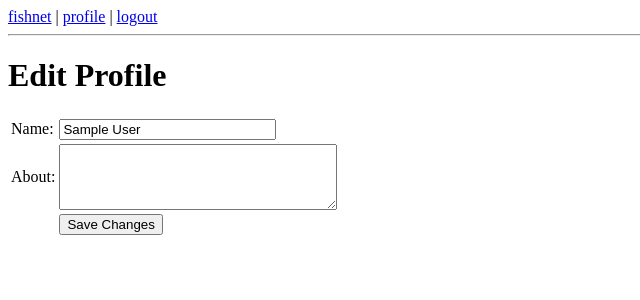
After one commit to mikaylathompson/fishnet, a Flask app: page /edit in a window 1280 px wide. The commit adds this page. Shown: the top 300 px of the page, without its empty margins (0-640 px from the left). Run offline with Flask 2, Linux system fonts and the light colour scheme; the visitor is signed in with stand-in values (Sample User, id 1); data comes from the database, SQL or seed files in the repository; parts of the project's set-up code (start-up, migrations or seed data) failed here and were passed over.

Commit message:
Profile editing added
	modified:   app/forms.py
	new file:   app/templates/edit.html
	modified:   app/templates/user.html
	modified:   app/views.py

```diff
--- a/app/forms.py
+++ b/app/forms.py
@@ -1,6 +1,10 @@
-from flask.ext.wtf import Form, TextField, BooleanField
-from flask.ext.wtf import Required
+from flask.ext.wtf import Form, TextAreaField, TextField, BooleanField
+from flask.ext.wtf import Required, Length
 
 class LoginForm(Form):
 	openid = TextField('openid', validators = [Required()])
 	remember_me = BooleanField('remember_me', default = False)
+
+class EditForm(Form):
+	name = TextField('name', validators = [Required()])
+	about_me = TextAreaField('about_me', validators = [Length(min = 0, max = 140)])
--- /dev/null
+++ b/app/templates/edit.html
@@ -0,0 +1,24 @@
+{% extends "base.html" %}
+
+{% block content %}
+<h1>Edit Profile</h1>
+<form action="" method="post" name="edit">
+	{{form.hidden_tag()}}
+	<table>
+		<tr>
+			<td>Name:</td>
+			<td>{{form.name(size=24)}}
+			{% for error in form.errors.nickname  %}
+				<br><span style="color: red;">[{{error}}]</span>
+			{% endfor %}
+		</td></tr>
+		<tr>
+			<td>About:</td>
+			<td>{{form.about_me(cols = 32, rows = 4)}}</td>
+		</tr>
+		<tr><td></td>
+			<td><input type="submit" value="Save Changes"></td>
+		</tr>
+	</table>
+</form>
+{% endblock %}
--- a/app/templates/user.html
+++ b/app/templates/user.html
@@ -4,6 +4,7 @@
 <h1>User: {{user.name}}</h1>
 {% if user.about_me %}<h3>{{user.about_me}}</h3>{% endif %}
 {% if user.last_seen %}<em>Last seen on: {{user.last_seen}} </em>{% endif %}
+{% if user.id == g.user.id %}<p><a href="{{url_for('edit', user = g.user)}}">Edit</a></p>{% endif %}
 
 <hr>
 {% for link in links %}
--- a/app/views.py
+++ b/app/views.py
@@ -1,7 +1,7 @@
 from flask import render_template, flash, redirect, session, url_for, request, g
 from flask.ext.login import login_user, logout_user, current_user, login_required
 from app import app, db, lm, oid
-from forms import LoginForm
+from forms import LoginForm, EditForm
 from models import User, ROLE_USER, ROLE_ADMIN
 from datetime import datetime
 
@@ -59,6 +59,23 @@ def user(name):
 	]
 	return render_template('user.html', user = user, links = links)
 
+@app.route('/edit', methods = ['GET', 'POST'])
+@login_required
+def edit():
+	form = EditForm()
+	if form.validate_on_submit():
+		g.user.name = form.name.data
+		g.user.about_me = form.about_me.data
+		db.session.add(g.user)
+		db.session.commit()
+		flash('Your changes have been saved.')
+		return redirect(url_for('user', name = g.user.name))
+	else:
+		form.name.data = g.user.name
+		form.about_me.data = g.user.about_me
+	return render_template('edit.html', user = g.user, form = form)
+#end of app.route
+
 @app.before_request
 def before_request():
 	g.user = current_user
@@ -66,6 +83,7 @@ def before_request():
 		g.user.last_seen = datetime.utcnow()
 		db.session.add(g.user)
 		db.session.commit()
+#end of app.
 
 @oid.after_login
 def after_login(resp):
@@ -86,7 +104,9 @@ def after_login(resp):
 		session.pop('remember_me', None)
 	login_user(user, remember = remember_me)
 	return redirect(request.args.get('next') or url_for('index'))
+#end of oid.
 
 @lm.user_loader
 def load_user(id):
 	return User.query.get(int(id))
+#end of lm.
```
